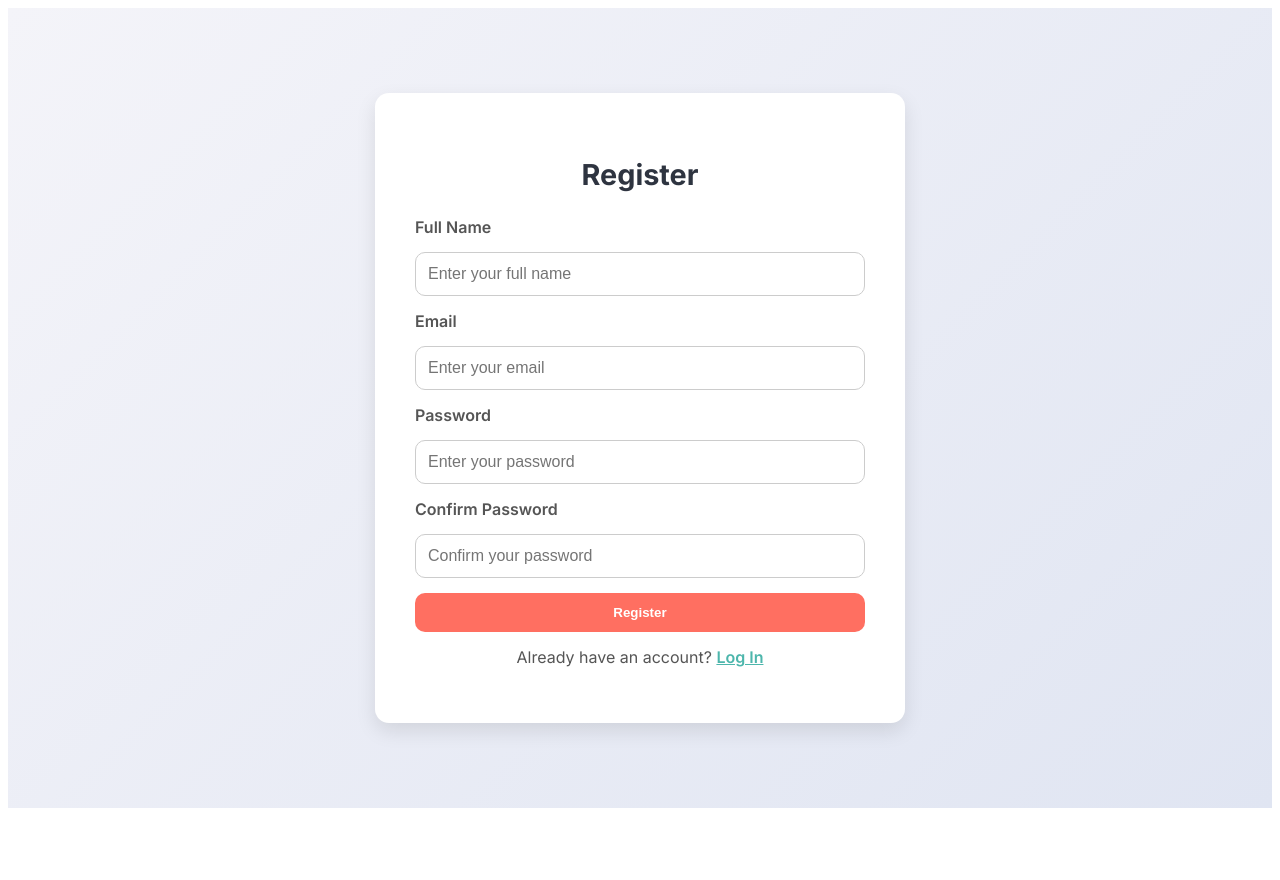
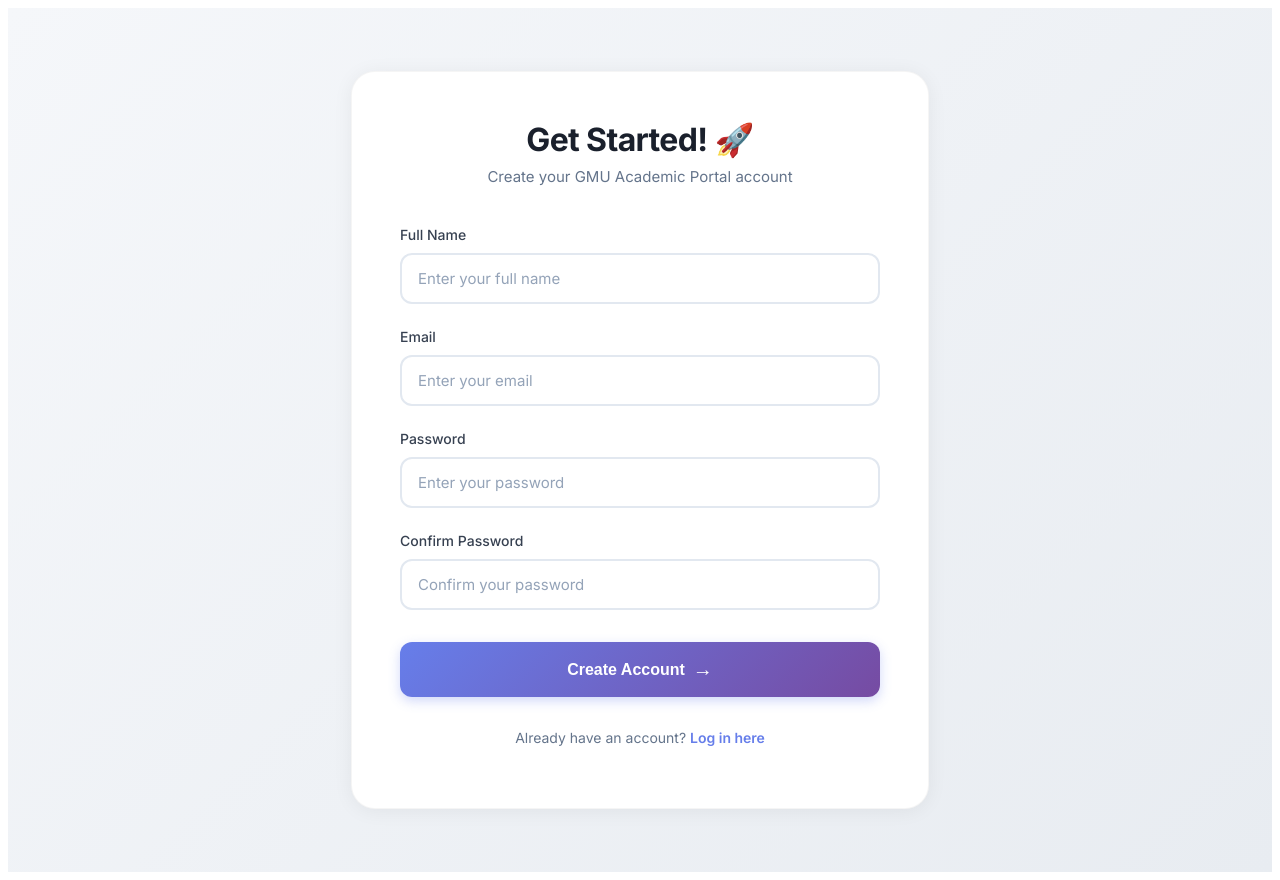
Before and after one commit to Deepika-Partha/PATRIOT-HACKS-2025, a SvelteKit app: page /register in a window 1280 px wide. Before the commit the page ends 816 px from the top, so only its background shows below. Built offline with nearby package versions, Linux system fonts and the light colour scheme.

Commit message:
login updates

```diff
--- a/src/routes/+page.svelte
+++ b/src/routes/+page.svelte
@@ -22,27 +22,49 @@
 
 <div class="login-container">
   <div class="login-card">
-    <h2>Log In</h2>
+    <div class="login-header">
+      <h1>Welcome Back! 👋</h1>
+      <p class="subtitle">Sign in to your GMU Academic Portal</p>
+    </div>
+
     {#if error}
-      <p class="error">{error}</p>
+      <div class="error-message">
+        <span class="error-icon">⚠️</span>
+        <span>{error}</span>
+      </div>
     {/if}
-    <form on:submit|preventDefault={login}>
-      <label for="email">Email</label>
-      <input id="email" type="email" bind:value={email} />
 
-      <!-- <input type="email" placeholder="Enter your email" bind:value={email} required /> -->
+    <form on:submit|preventDefault={login} class="login-form">
+      <div class="form-group">
+        <label for="email">Email</label>
+        <input
+          id="email"
+          type="email"
+          bind:value={email}
+          placeholder="Enter your email"
+          required
+        />
+      </div>
 
-      <label for="password">Password</label>
-      <input id="password" type="password" bind:value={password} />
+      <div class="form-group">
+        <label for="password">Password</label>
+        <input
+          id="password"
+          type="password"
+          bind:value={password}
+          placeholder="Enter your password"
+          required
+        />
+      </div>
 
-      <!-- <input type="password" placeholder="Enter your password" bind:value={password} required /> -->
-
-      <button type="submit" class="login-btn">Log In</button>
+      <button type="submit" class="login-btn">
+        <span>Log In</span>
+        <span class="btn-arrow">→</span>
+      </button>
     </form>
 
     <p class="register-link">
-      Don't have an account? <a href="/register">Register</a>
-
+      Don't have an account? <a href="/register">Create one here</a>
     </p>
   </div>
 </div>
@@ -52,87 +74,170 @@
   display: flex;
   justify-content: center;
   align-items: center;
-  height: 100vh;
-  background: linear-gradient(135deg, #f4f4f9, #e0e5f2);
-  font-family: 'Inter', sans-serif;
+  min-height: 100vh;
+  background: linear-gradient(135deg, #f5f7fa 0%, #e8ecf1 100%);
+  font-family: 'Inter', -apple-system, BlinkMacSystemFont, 'Segoe UI', sans-serif;
+  padding: 2rem;
 }
 
 .login-card {
-  background-color: #ffffff;
-  padding: 40px;
-  border-radius: 14px;
-  box-shadow: 0 8px 20px rgba(0,0,0,0.1);
+  background: white;
+  padding: 3rem;
+  border-radius: 24px;
+  box-shadow: 0 2px 20px rgba(0, 0, 0, 0.06);
+  border: 1px solid rgba(0, 0, 0, 0.04);
   width: 100%;
-  max-width: 400px;
-  text-align: center;
+  max-width: 440px;
+  animation: slideUp 0.4s cubic-bezier(0.4, 0, 0.2, 1);
 }
 
-.login-card h2 {
-  color: #2E3440;
-  margin-bottom: 25px;
-  font-size: 1.8rem;
+@keyframes slideUp {
+  from {
+    opacity: 0;
+    transform: translateY(20px);
+  }
+  to {
+    opacity: 1;
+    transform: translateY(0);
+  }
 }
 
-.login-card form {
+.login-header {
+  text-align: center;
+  margin-bottom: 2.5rem;
+}
+
+.login-header h1 {
+  color: #1a202c;
+  font-size: 2rem;
+  font-weight: 700;
+  margin: 0 0 0.5rem 0;
+  letter-spacing: -0.02em;
+}
+
+.subtitle {
+  color: #64748b;
+  font-size: 0.9375rem;
+  margin: 0;
+  font-weight: 400;
+}
+
+.login-form {
   display: flex;
   flex-direction: column;
-  gap: 15px;
+  gap: 1.5rem;
 }
 
-.login-card label {
+.form-group {
+  display: flex;
+  flex-direction: column;
+  gap: 0.625rem;
+}
+
+.form-group label {
+  font-weight: 500;
+  color: #374151;
+  font-size: 0.875rem;
   text-align: left;
-  font-weight: 600;
-  color: #555;
 }
 
 .login-card input {
-  padding: 12px;
-  border: 1px solid #ccc;
-  border-radius: 10px;
-  font-size: 1rem;
+  padding: 0.875rem 1rem;
+  border: 2px solid #e2e8f0;
+  border-radius: 12px;
+  font-size: 0.9375rem;
+  font-family: inherit;
+  background: white;
+  color: #1a202c;
+  transition: all 0.2s ease;
   outline: none;
-  transition: border-color 0.2s;
+}
+
+.login-card input::placeholder {
+  color: #94a3b8;
 }
 
 .login-card input:focus {
-  border-color: #4DB6AC; /* teal accent */
+  border-color: #667eea;
+  box-shadow: 0 0 0 4px rgba(102, 126, 234, 0.1);
 }
 
-button.login-btn {
-  padding: 12px;
-  border-radius: 10px;
+.login-btn {
+  background: linear-gradient(135deg, #667eea 0%, #764ba2 100%);
+  color: white;
   border: none;
-  background-color: #4DB6AC; /* teal */
-  color: white;
+  padding: 1rem 1.5rem;
+  border-radius: 12px;
   font-weight: 600;
+  font-size: 1rem;
   cursor: pointer;
   transition: all 0.2s ease;
+  display: flex;
+  align-items: center;
+  justify-content: center;
+  gap: 0.5rem;
+  box-shadow: 0 4px 12px rgba(102, 126, 234, 0.3);
+  margin-top: 0.5rem;
 }
 
-button.login-btn:hover {
-  background-color: #43A19A;
+.login-btn:hover {
   transform: translateY(-2px);
+  box-shadow: 0 6px 16px rgba(102, 126, 234, 0.4);
 }
 
-.error {
-  color: #FF6F61;
-  margin-bottom: 10px;
-  font-weight: 600;
+.login-btn:active {
+  transform: translateY(0);
+}
+
+.btn-arrow {
+  font-size: 1.25rem;
+  transition: transform 0.2s ease;
+}
+
+.login-btn:hover .btn-arrow {
+  transform: translateX(4px);
+}
+
+.error-message {
+  background: #fef2f2;
+  border: 2px solid #fecaca;
+  color: #991b1b;
+  padding: 1rem;
+  border-radius: 12px;
+  margin-bottom: 1.5rem;
+  font-size: 0.875rem;
+  display: flex;
+  align-items: center;
+  gap: 0.5rem;
+  animation: shake 0.3s ease;
+}
+
+@keyframes shake {
+  0%, 100% { transform: translateX(0); }
+  25% { transform: translateX(-4px); }
+  75% { transform: translateX(4px); }
+}
+
+.error-icon {
+  font-size: 1.125rem;
 }
 
 .register-link {
-  margin-top: 15px;
-  color: #555;
+  margin-top: 2rem;
+  text-align: center;
+  color: #64748b;
+  font-size: 0.875rem;
 }
 
 .register-link a {
-  color: #FF6F61;
+  color: #667eea;
   font-weight: 600;
-  cursor: pointer;
-  transition: color 0.2s;
+  text-decoration: none;
+  transition: color 0.2s ease;
 }
 
 .register-link a:hover {
-  color: #E85C51;
+  color: #764ba2;
+  text-decoration: underline;
 }
 </style>
--- a/src/routes/register/+page.svelte
+++ b/src/routes/register/+page.svelte
@@ -40,134 +40,271 @@
 
 <div class="register-container">
   <div class="register-card">
-    <h2>Register</h2>
+    <div class="register-header">
+      <h1>Get Started! 🚀</h1>
+      <p class="subtitle">Create your GMU Academic Portal account</p>
+    </div>
 
     {#if error}
-      <p class="error">{error}</p>
-    {/if}
-    {#if success}
-      <p class="success">{success}</p>
+      <div class="error-message">
+        <span class="error-icon">⚠️</span>
+        <span>{error}</span>
+      </div>
     {/if}
 
-    <form on:submit|preventDefault={register}>
-      <label for="name">Full Name</label>
-      <input id="name" type="text" placeholder="Enter your full name" bind:value={name} required />
+    {#if success}
+      <div class="success-message">
+        <span class="success-icon">✓</span>
+        <span>{success}</span>
+      </div>
+    {/if}
 
-      <label for="email">Email</label>
-      <input id="email" type="email" placeholder="Enter your email" bind:value={email} required />
+    <form on:submit|preventDefault={register} class="register-form">
+      <div class="form-group">
+        <label for="name">Full Name</label>
+        <input
+          id="name"
+          type="text"
+          placeholder="Enter your full name"
+          bind:value={name}
+          required
+        />
+      </div>
 
-      <label for="password">Password</label>
-      <input id="password" type="password" placeholder="Enter your password" bind:value={password} required />
+      <div class="form-group">
+        <label for="email">Email</label>
+        <input
+          id="email"
+          type="email"
+          placeholder="Enter your email"
+          bind:value={email}
+          required
+        />
+      </div>
 
-      <label for="confirmPassword">Confirm Password</label>
-      <input id="confirmPassword" type="password" placeholder="Confirm your password" bind:value={confirmPassword} required />
+      <div class="form-group">
+        <label for="password">Password</label>
+        <input
+          id="password"
+          type="password"
+          placeholder="Enter your password"
+          bind:value={password}
+          required
+        />
+      </div>
 
-      <button type="submit" class="register-btn">Register</button>
+      <div class="form-group">
+        <label for="confirmPassword">Confirm Password</label>
+        <input
+          id="confirmPassword"
+          type="password"
+          placeholder="Confirm your password"
+          bind:value={confirmPassword}
+          required
+        />
+      </div>
+
+      <button type="submit" class="register-btn">
+        <span>Create Account</span>
+        <span class="btn-arrow">→</span>
+      </button>
     </form>
 
     <p class="login-link">
-      Already have an account? <a href="/">Log In</a>
+      Already have an account? <a href="/">Log in here</a>
     </p>
   </div>
 </div>
 
 <style>
-/* Container */
 .register-container {
   display: flex;
   justify-content: center;
   align-items: center;
-  height: 100vh;
-  background: linear-gradient(135deg, #f4f4f9, #e0e5f2);
-  font-family: 'Inter', sans-serif;
+  min-height: 100vh;
+  background: linear-gradient(135deg, #f5f7fa 0%, #e8ecf1 100%);
+  font-family: 'Inter', -apple-system, BlinkMacSystemFont, 'Segoe UI', sans-serif;
+  padding: 2rem;
 }
 
-/* Card */
 .register-card {
-  background-color: #ffffff;
-  padding: 40px;
-  border-radius: 14px;
-  box-shadow: 0 8px 20px rgba(0,0,0,0.1);
+  background: white;
+  padding: 3rem;
+  border-radius: 24px;
+  box-shadow: 0 2px 20px rgba(0, 0, 0, 0.06);
+  border: 1px solid rgba(0, 0, 0, 0.04);
   width: 100%;
-  max-width: 450px;
-  text-align: center;
+  max-width: 480px;
+  animation: slideUp 0.4s cubic-bezier(0.4, 0, 0.2, 1);
 }
 
-.register-card h2 {
-  color: #2E3440;
-  margin-bottom: 25px;
-  font-size: 1.8rem;
+@keyframes slideUp {
+  from {
+    opacity: 0;
+    transform: translateY(20px);
+  }
+  to {
+    opacity: 1;
+    transform: translateY(0);
+  }
 }
 
-.register-card form {
+.register-header {
+  text-align: center;
+  margin-bottom: 2.5rem;
+}
+
+.register-header h1 {
+  color: #1a202c;
+  font-size: 2rem;
+  font-weight: 700;
+  margin: 0 0 0.5rem 0;
+  letter-spacing: -0.02em;
+}
+
+.subtitle {
+  color: #64748b;
+  font-size: 0.9375rem;
+  margin: 0;
+  font-weight: 400;
+}
+
+.register-form {
   display: flex;
   flex-direction: column;
-  gap: 15px;
+  gap: 1.5rem;
 }
 
-.register-card label {
+.form-group {
+  display: flex;
+  flex-direction: column;
+  gap: 0.625rem;
+}
+
+.form-group label {
+  font-weight: 500;
+  color: #374151;
+  font-size: 0.875rem;
   text-align: left;
-  font-weight: 600;
-  color: #555;
 }
 
 .register-card input {
-  padding: 12px;
-  border: 1px solid #ccc;
-  border-radius: 10px;
-  font-size: 1rem;
+  padding: 0.875rem 1rem;
+  border: 2px solid #e2e8f0;
+  border-radius: 12px;
+  font-size: 0.9375rem;
+  font-family: inherit;
+  background: white;
+  color: #1a202c;
+  transition: all 0.2s ease;
   outline: none;
-  transition: border-color 0.2s;
+}
+
+.register-card input::placeholder {
+  color: #94a3b8;
 }
 
 .register-card input:focus {
-  border-color: #4DB6AC;
+  border-color: #667eea;
+  box-shadow: 0 0 0 4px rgba(102, 126, 234, 0.1);
 }
 
-/* Buttons */
-button.register-btn {
-  padding: 12px;
-  border-radius: 10px;
+.register-btn {
+  background: linear-gradient(135deg, #667eea 0%, #764ba2 100%);
+  color: white;
   border: none;
-  background-color: #FF6F61;
-  color: white;
+  padding: 1rem 1.5rem;
+  border-radius: 12px;
   font-weight: 600;
+  font-size: 1rem;
   cursor: pointer;
   transition: all 0.2s ease;
+  display: flex;
+  align-items: center;
+  justify-content: center;
+  gap: 0.5rem;
+  box-shadow: 0 4px 12px rgba(102, 126, 234, 0.3);
+  margin-top: 0.5rem;
 }
 
-button.register-btn:hover {
-  background-color: #E85C51;
+.register-btn:hover {
   transform: translateY(-2px);
+  box-shadow: 0 6px 16px rgba(102, 126, 234, 0.4);
 }
 
-/* Messages */
-.error {
-  color: #FF6F61;
-  margin-bottom: 10px;
-  font-weight: 600;
+.register-btn:active {
+  transform: translateY(0);
 }
 
-.success {
-  color: #4DB6AC;
-  margin-bottom: 10px;
-  font-weight: 600;
+.btn-arrow {
+  font-size: 1.25rem;
+  transition: transform 0.2s ease;
 }
 
-/* Links */
+.register-btn:hover .btn-arrow {
+  transform: translateX(4px);
+}
+
+.error-message {
+  background: #fef2f2;
+  border: 2px solid #fecaca;
+  color: #991b1b;
+  padding: 1rem;
+  border-radius: 12px;
+  margin-bottom: 1.5rem;
+  font-size: 0.875rem;
+  display: flex;
+  align-items: center;
+  gap: 0.5rem;
+  animation: shake 0.3s ease;
+}
+
+@keyframes shake {
+  0%, 100% { transform: translateX(0); }
+  25% { transform: translateX(-4px); }
+  75% { transform: translateX(4px); }
+}
+
+.success-message {
+  background: #f0fdf4;
+  border: 2px solid #bbf7d0;
+  color: #166534;
+  padding: 1rem;
+  border-radius: 12px;
+  margin-bottom: 1.5rem;
+  font-size: 0.875rem;
+  display: flex;
+  align-items: center;
+  gap: 0.5rem;
+  animation: slideUp 0.3s ease;
+}
+
+.error-icon,
+.success-icon {
+  font-size: 1.125rem;
+}
+
+.success-icon {
+  color: #10b981;
+  font-weight: 700;
+}
+
 .login-link {
-  margin-top: 15px;
-  color: #555;
+  margin-top: 2rem;
+  text-align: center;
+  color: #64748b;
+  font-size: 0.875rem;
 }
 
 .login-link a {
-  color: #4DB6AC;
+  color: #667eea;
   font-weight: 600;
-  cursor: pointer;
-  transition: color 0.2s;
+  text-decoration: none;
+  transition: color 0.2s ease;
 }
 
 .login-link a:hover {
-  color: #3A9189;
+  color: #764ba2;
+  text-decoration: underline;
 }
 </style>
```
Also changed, not shown: src/lib/components/NavBar.svelte (+9 -1 lines), src/routes/+layout.svelte (+6 -2 lines), src/routes/calendar/+page.svelte (indentation only).
